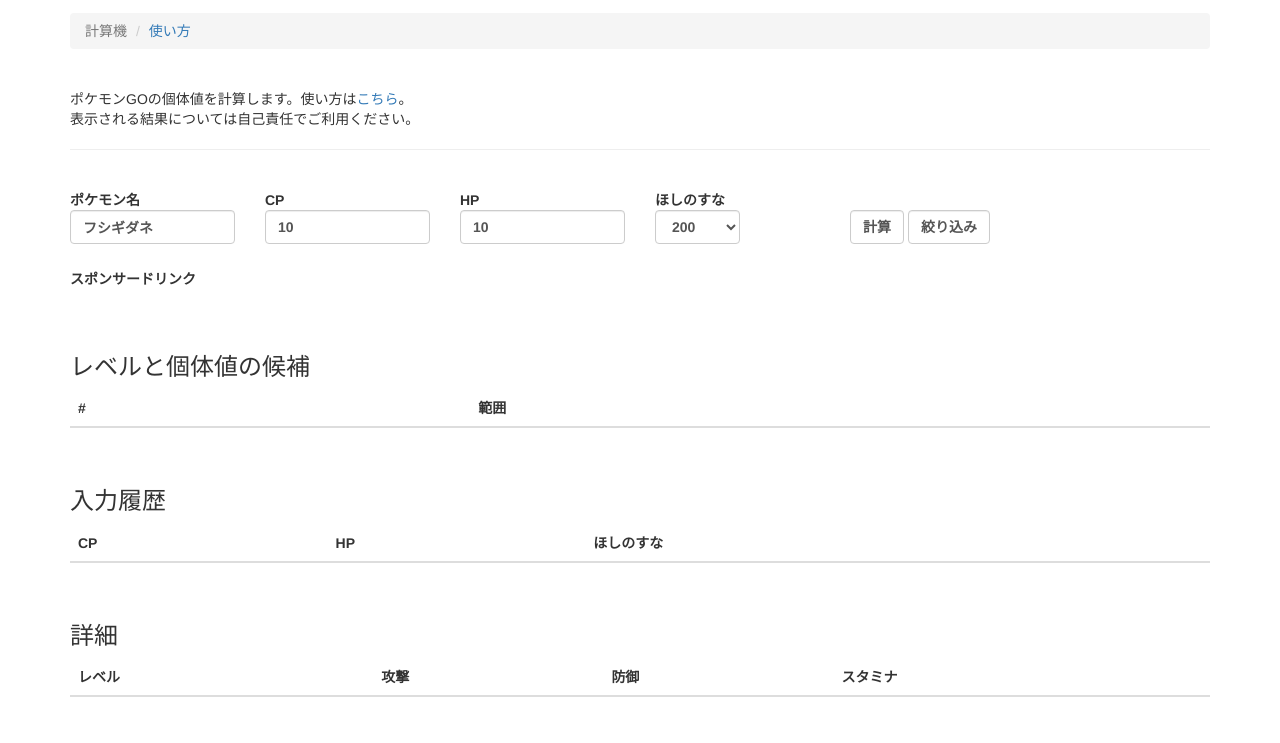
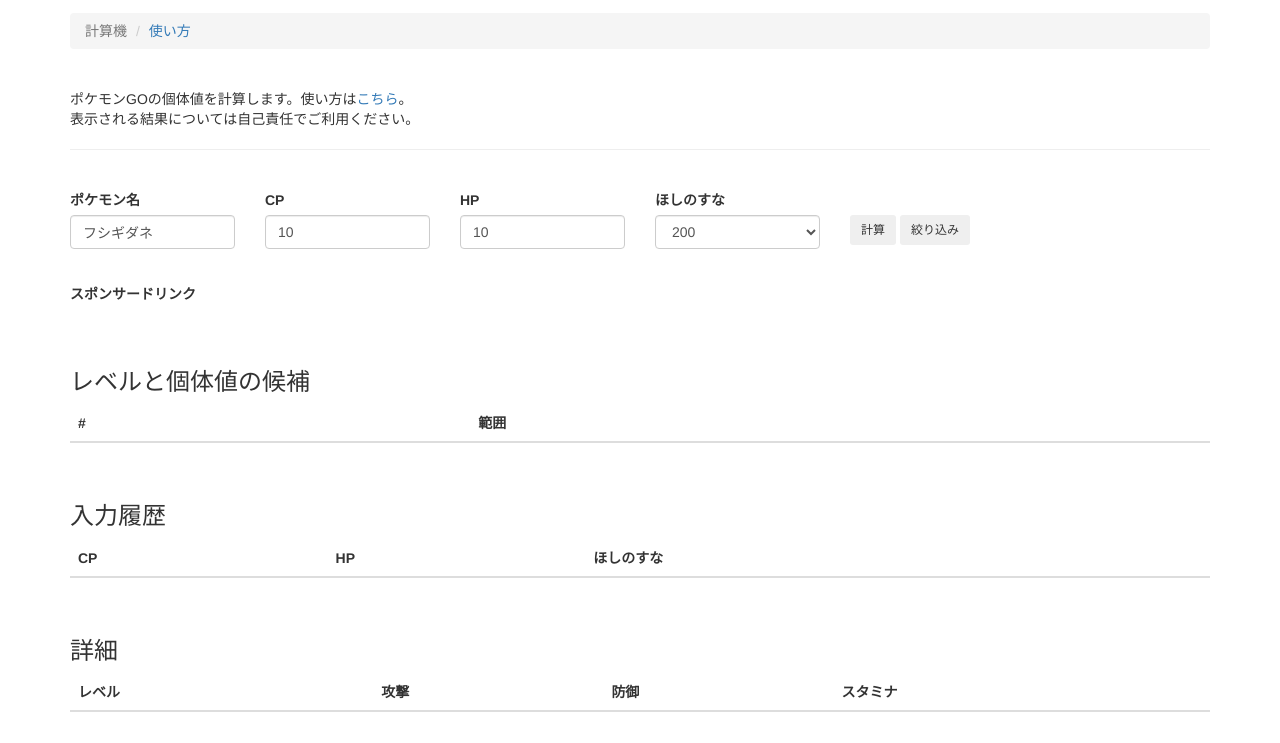
Before and after one commit to odanado/PokemonGoIVCalculator, a plain HTML site: page index.html in a window 1280 px wide. Shown: the part 57-800 px from the top of the page. Drawn offline with nearby package versions, Linux system fonts and the light colour scheme.

Commit message:
fix input form style

```diff
--- a/index.html
+++ b/index.html
@@ -56,27 +56,28 @@
             <hr><br>
 
             <div class="row">
-                <div class="col-md-2">
-                    <label>ポケモン名
-                        <input type="text" id="name" name="name" class="form-control hidden-xs hidden-sm" value="フシギダネ"/>
-                        <select id="select-name" class="form-control hidden-md hidden-lg"></select>
-                    </label>
+                <div class="col-md-2 form-group">
+                    <label>ポケモン名</label>
+                    <input type="text" id="name" name="name" class="form-control hidden-xs hidden-sm" value="フシギダネ"/>
+                    <select id="select-name" class="form-control hidden-md hidden-lg"></select>
                 </div>
-                <div class="col-md-2">
-                    <label>CP<input type="number" name="cp" class="form-control" value="10"/></label>
+                <div class="col-md-2 form-group">
+                    <label>CP</label>
+                    <input type="number" name="cp" class="form-control" value="10"/>
                 </div>
-                <div class="col-md-2">
-                    <label>HP<input type="number" name="hp" class="form-control" value="10"/></label>
+                <div class="col-md-2 form-group">
+                    <label>HP</label>
+                    <input type="number" name="hp" class="form-control" value="10"/>
                 </div>
-                <div class="col-md-2">
-                    <label>ほしのすな
-                        <select class="form-control" id="stardust">
-                        </select>
-                    </label>
+                <div class="col-md-2 form-group">
+                    <label>ほしのすな</label>
+                    <select class="form-control" id="stardust">
+                    </select>
                 </div>
-                <div class="col-md-2">
-                    <label>&nbsp;<input type="button" class="form-control" value="計算" id="calcCP"/></label>
-                    <label>&nbsp;<input type="button" class="form-control" value="絞り込み" id="refine"/></label>
+                <div class="col-md-3 form-group">
+                    <div style="height:25px;" class="hidden-xs hidden-sm"></div>
+                    <input type="button" class="btn btn-sm" value="計算" id="calcCP"/>
+                    <input type="button" class="btn btn-sm"" value="絞り込み" id="refine"/>
                 </div>
             </div>
 
```
